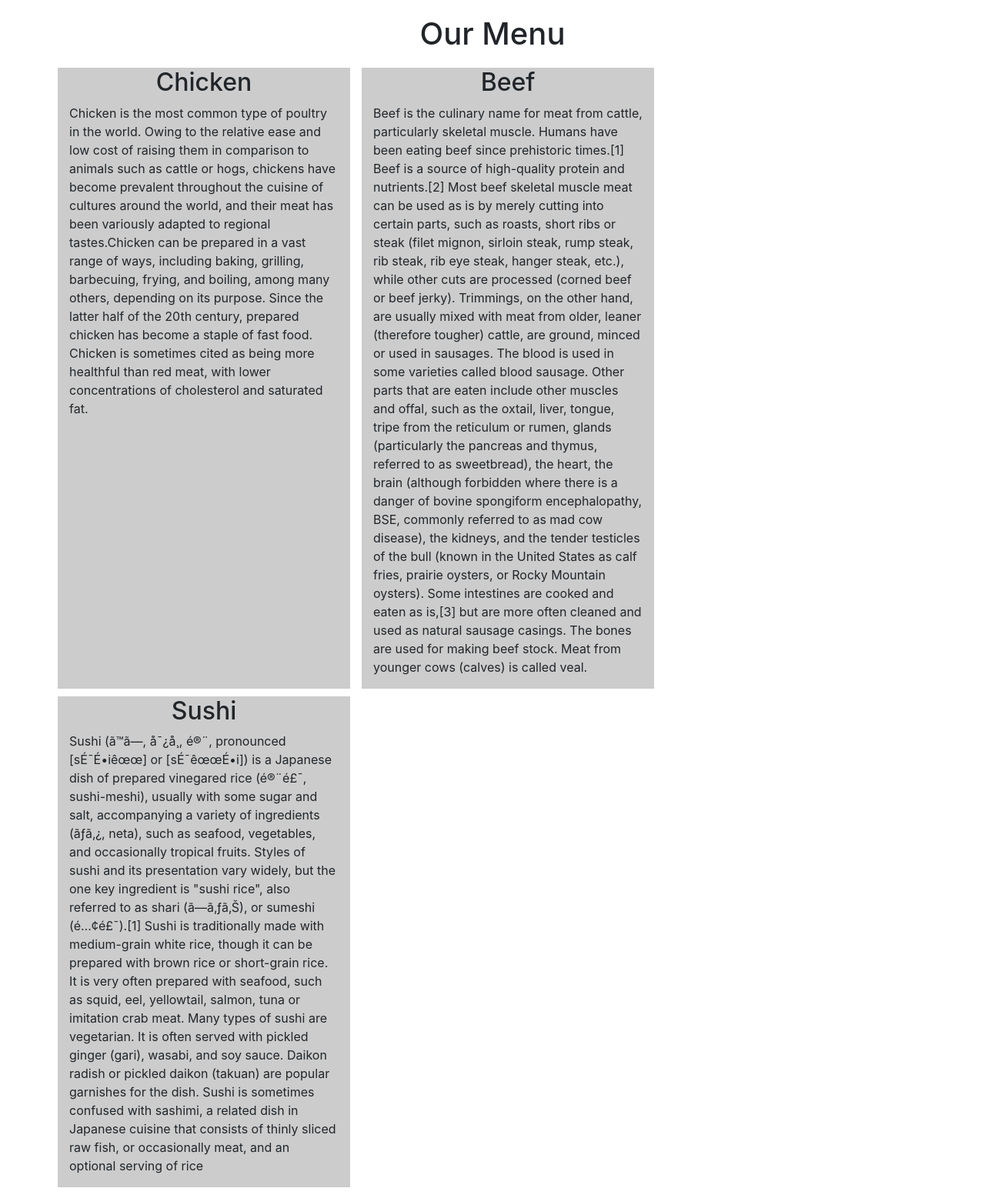
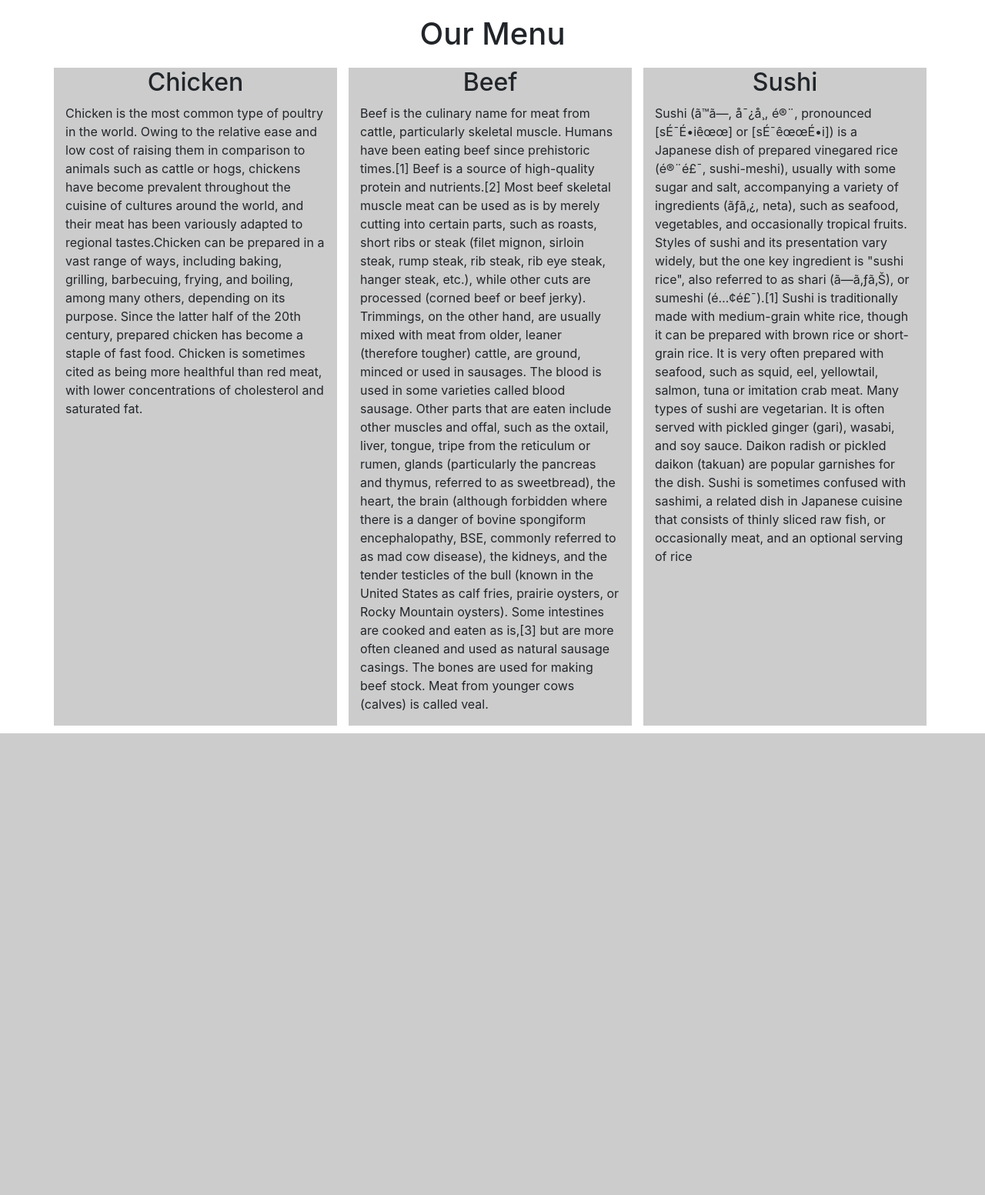
Before and after one commit to tinkercodes/coursera-test, a PHP site: page / in a window 1280 px wide. Shown: the part 84-1637 px from the top of the page at 77% size. After the commit the page ends 1037 px from the top, so only its background shows below. Run offline with PHP 8.4, Linux system fonts and the light colour scheme.

Commit message:
Update css.css

```diff
--- a/module3-solution/css.css
+++ b/module3-solution/css.css
@@ -45,3 +45,10 @@ li{
 	text-transform: capitalize;
 
 }
+.row{
+	margin-left: -20px;
+	margin-right: -20px;
+}
+div.col-md-4{
+	max-width: 32%;
+}
```
